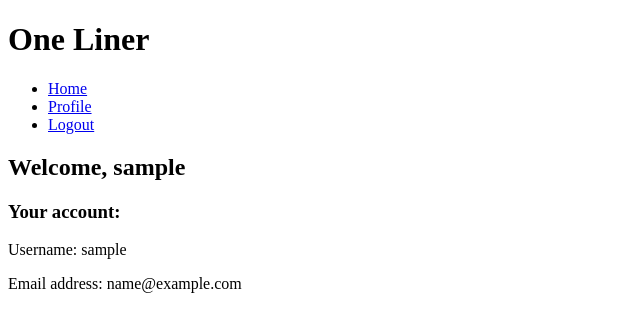
After one commit to INN/one-liner, a Django app: a page that uses oneliner/templates/_base.html in a window 1280 px wide. The commit adds this page. Shown: the top 332 px of the page, without its empty margins (0-640 px from the left). Run offline with Django 3.2, Linux system fonts and the light colour scheme; the visitor is signed in with stand-in values (Sample User, id 1).

Commit message:
a bunch of work on registration, login, and profile views

```diff
--- a/oneliner/templates/_base.html
+++ b/oneliner/templates/_base.html
@@ -8,10 +8,24 @@
       <h1>One Liner</h1>
       <ul>
         <li><a href="{% url 'home' %}">Home</a></li>
+        {% if not user.is_authenticated %}
         <li><a href="{% url 'login' %}">Login</a></li>
         <li><a href="{% url 'register' %}">Register</a></li>
+        {% else %}
+        <li><a href="{% url 'profile' %}">Profile</a></li>
+        <li><a href="{% url 'logout' %}">Logout</a></li>
+        {% endif %}
       </ul>
     {% endblock %}
+
+    {% if messages %}
+    <ul class="messages">
+        {% for message in messages %}
+        <li{% if message.tags %} class="{{ message.tags }}"{% endif %}>{{ message }}</li>
+        {% endfor %}
+    </ul>
+    {% endif %}
+
     {% block content %}{% endblock %}
   </body>
 </html>
--- /dev/null
+++ b/oneliner/templates/profile.html
@@ -0,0 +1,8 @@
+{% extends '_base.html' %}
+
+{% block content %}
+<h2>Welcome, {{ user.username }}</h2>
+<h3>Your account:</h3>
+<p>Username: {{ user.username }}</p>
+<p>Email address: {{ user.email }}</p>
+{% endblock %}
--- a/oneliner/templates/registration/login.html
+++ b/oneliner/templates/registration/login.html
@@ -5,7 +5,6 @@
     {% csrf_token %}
     {{ form }}
     <input type="submit" value="Login" />
-
-  <p>Don't have an account? <a href="{% url 'register' %}">Register here.</a></p>
 </form>
+<p>Don't have an account? <a href="{% url 'register' %}">Register here.</a></p>
 {% endblock %}
--- a/oneliner/templates/registration/register.html
+++ b/oneliner/templates/registration/register.html
@@ -6,4 +6,5 @@
     {{ form }}
     <input type="submit" value="Register" />
 </form>
+<p>Already have an account? <a href="{% url 'login' %}">Login here.</a></p>
 {% endblock %}
--- a/oneliner/urls.py
+++ b/oneliner/urls.py
@@ -27,6 +27,6 @@ urlpatterns = [
 
     # Front-end
     url(r'^$', views.home, name='home'),
-    #url(r'^login/?$', views.login, name='login'),
-    url(r'^register/?$', views.register, name='register')
+    url(r'^register/?$', views.register, name='register'),
+    url(r'^accounts/profile/?$', views.profile, name='profile')
 ]
--- a/oneliner/views.py
+++ b/oneliner/views.py
@@ -1,12 +1,13 @@
-from django.http import HttpResponse
-from django.shortcuts import render, render_to_response
+from django.shortcuts import render
+from django.contrib.auth.decorators import login_required
 from django.contrib.auth.models import User
+from django.contrib import messages
 
 from forms import RegisterForm
 
 
 def home(request):
-    return render_to_response('index.html')
+    return render(request, 'index.html')
 
 
 def register(request):
@@ -14,17 +15,20 @@ def register(request):
         form = RegisterForm(request.POST)
         if form.is_valid():
             try:
-                user = User.objects.get(username=form.data.get('username'))
-                return HttpResponse("That username already exists!")
+                User.objects.get(username=form.data.get('username'))
+                messages.error(request, "That username is already taken!")
             except User.DoesNotExist:
-                user = User(
-                    username=form.data.get('username'),
-                    password=form.data.get('password'),
-                    email=form.data.get('email')
+                User.objects.create_user(
+                    form.data.get('username'),
+                    email=form.data.get('email'),
+                    password=form.data.get('password')
                 )
-                user.save()
-                return HttpResponse("Thanks for registering!")
+                messages.success(request, "Thanks for registering!")
     else:
         form = RegisterForm()
 
     return render(request, 'registration/register.html', {'form': form})
+
+@login_required
+def profile(request):
+    return render(request, 'profile.html')
```
